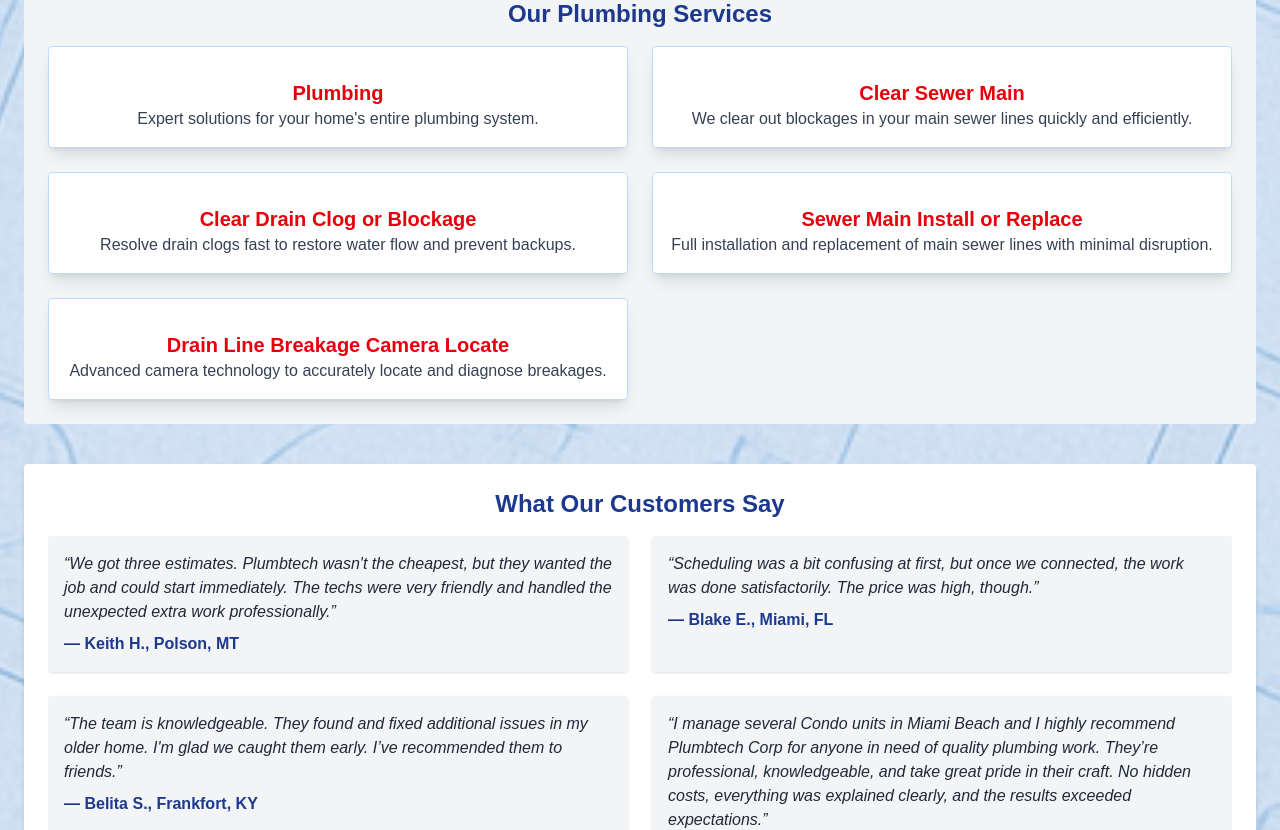
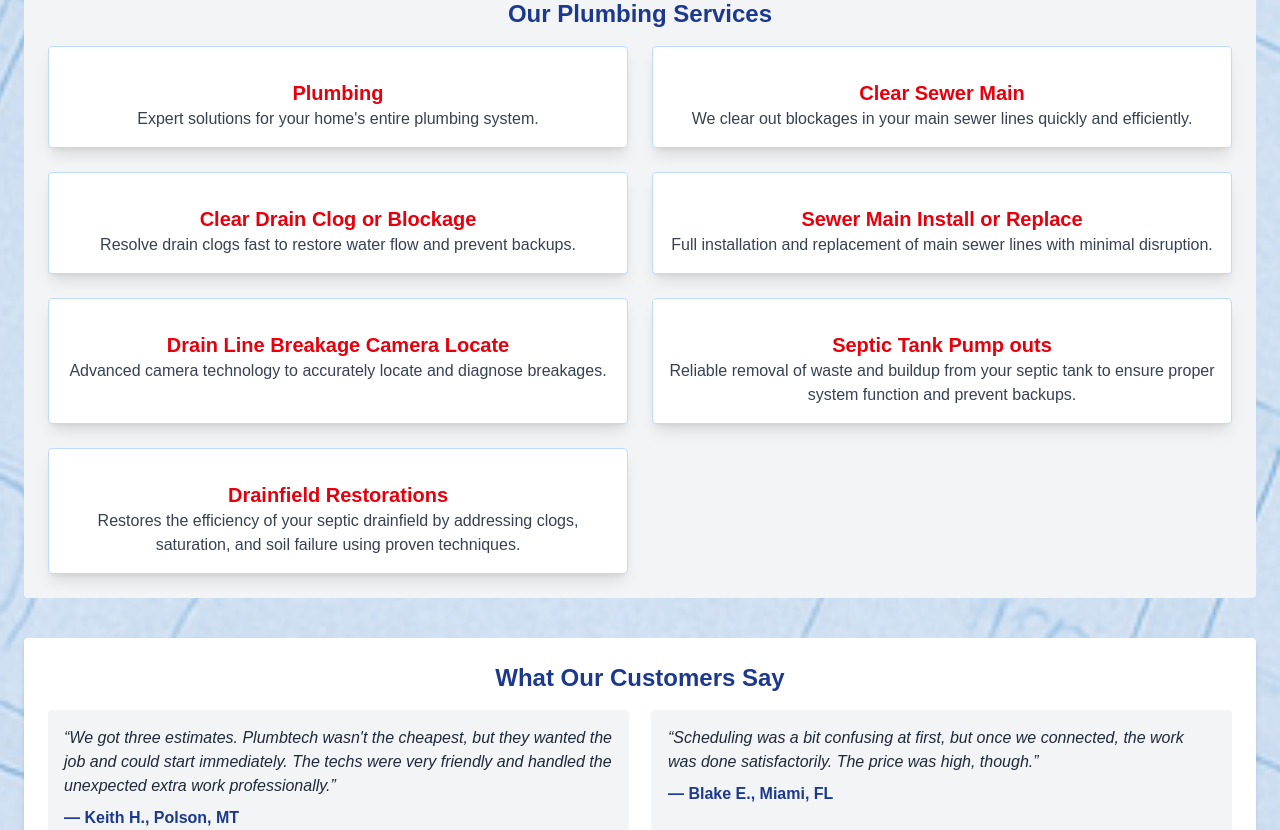
Before and after one commit to AntDesignsLLC/plumbtechcorp, a Next.js app: page / in a window 1280 px wide. Shown: the part 1050-1880 px from the top of the page. Built offline with nearby package versions, Linux system fonts and the light colour scheme.

Commit message:
message image

```diff
--- a/src/app/page.tsx
+++ b/src/app/page.tsx
@@ -25,6 +25,10 @@
         <meta name="keywords" content="Plumbtech, plumbing services Miami, sewer main, drain clog, camera inspection, plumber Miami, drain cleaning" />
         <meta name="author" content="Plumbtech Corp" />
         <meta name="viewport" content="width=device-width, initial-scale=1.0" />
+        <meta property="og:image" content={`${basePath}/logo.png`} />
+        <meta property="og:url" content="https://plumbtechcorp.com/" />
+        <meta name="twitter:image" content={`${basePath}/logo.png`} />
+        <meta property="og:type" content="website" />
       </Head>
 
       <div className="bg-red-600 text-white text-center py-4 px-2">
@@ -106,7 +110,9 @@
               { title: 'Clear Sewer Main', desc: 'We clear out blockages in your main sewer lines quickly and efficiently.' },
               { title: 'Clear Drain Clog or Blockage', desc: 'Resolve drain clogs fast to restore water flow and prevent backups.' },
               { title: 'Sewer Main Install or Replace', desc: 'Full installation and replacement of main sewer lines with minimal disruption.' },
-              { title: 'Drain Line Breakage Camera Locate', desc: 'Advanced camera technology to accurately locate and diagnose breakages.' }
+              { title: 'Drain Line Breakage Camera Locate', desc: 'Advanced camera technology to accurately locate and diagnose breakages.' },
+              { title: 'Septic Tank Pump outs', desc: 'Reliable removal of waste and buildup from your septic tank to ensure proper system function and prevent backups.' },
+              { title: 'Drainfield Restorations', desc: 'Restores the efficiency of your septic drainfield by addressing clogs, saturation, and soil failure using proven techniques.' }
             ].map((service, index) => (
               <div key={index} className="p-4 shadow-lg rounded bg-white border border-blue-200">
                 <h3 className="text-xl font-semibold mt-4 text-red-600">{service.title}</h3>
```
